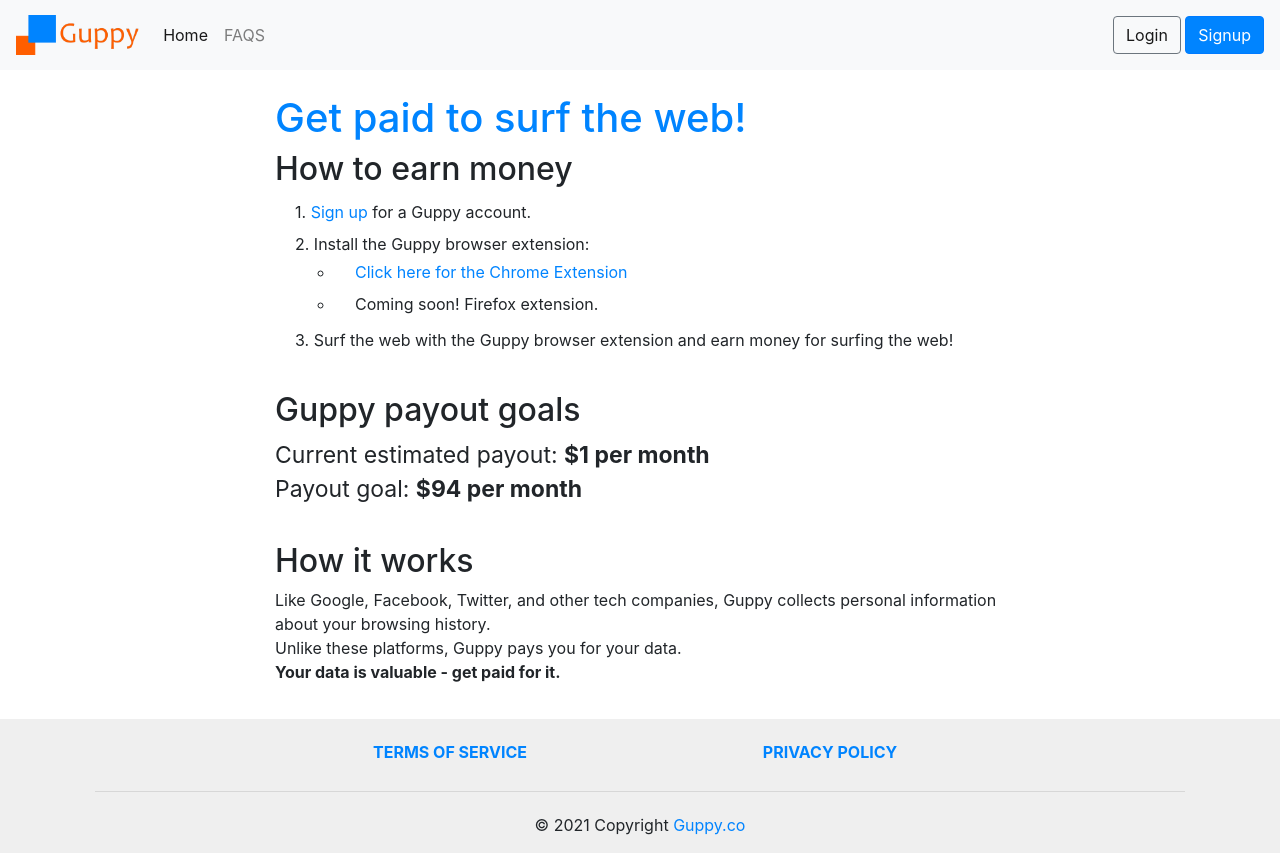
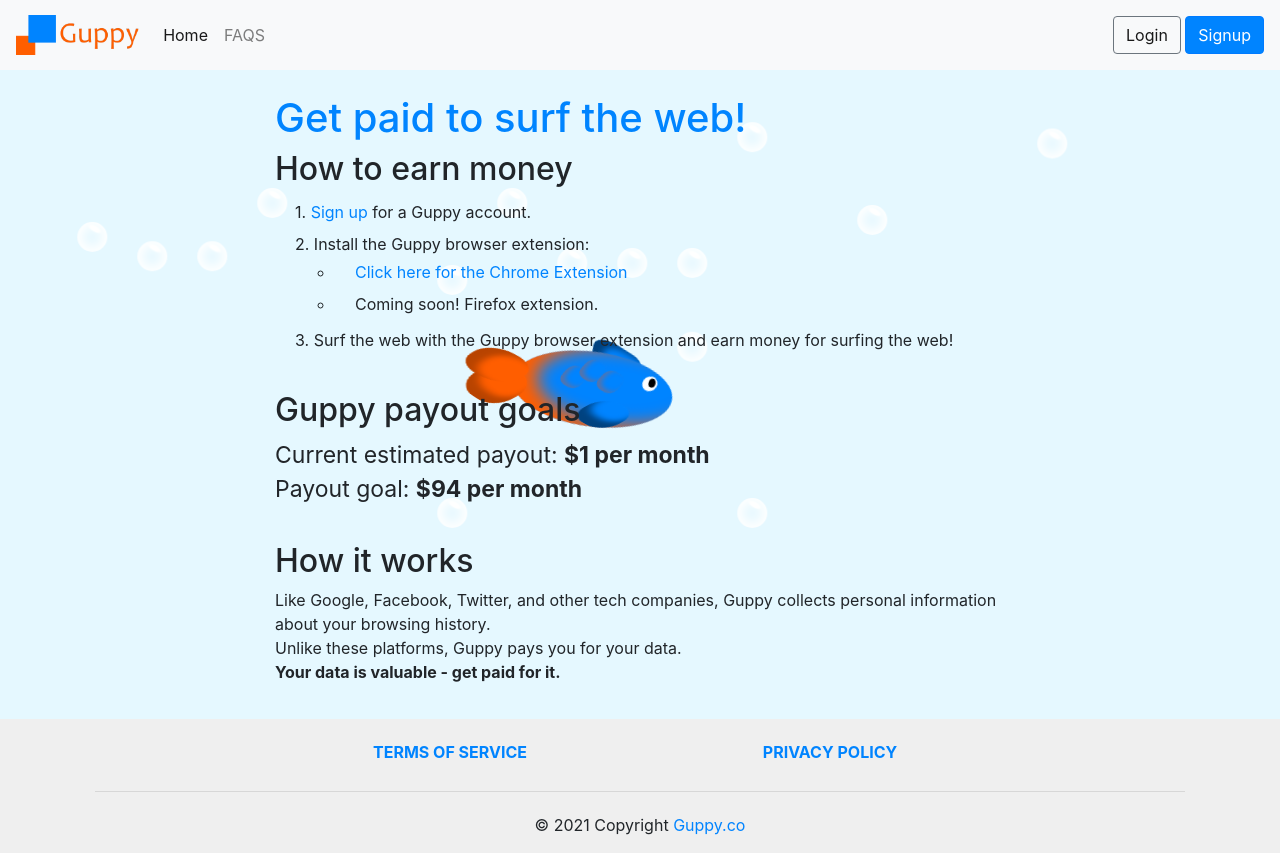
Before and after one commit to guppyco/fishbowl, a Django app: page / in a window 1280 px wide. Run offline with Django 3.2, Linux system fonts and the light colour scheme; parts of the project's set-up code (start-up, migrations or seed data) failed here and were passed over; some libraries are stand-ins or nearby versions.

Commit message:
Put a swimming fish on the homepage

```diff
--- a/frontend/css/style.css
+++ b/frontend/css/style.css
@@ -82,6 +82,7 @@
   margin-bottom: 35px;
 }
 .home-page .instructions ul li {
+  background: none;
   border: none;
   padding: 0.25rem 1.25rem;
 }
--- /dev/null
+++ b/frontend/css/swimming-fish.css
@@ -0,0 +1,420 @@
+.fish-block {
+  width: 100%;
+  height: 100%;
+  background-color: #e5f8ff;
+  position: absolute;
+  top: 0;
+  left: 0;
+  z-index: -99;
+  overflow: hidden;
+}
+
+#fish-tank {
+  width: 100%;
+  height: 100%;
+  position: relative;
+  overflow: hidden;
+  top: 70px;
+}
+
+#bubble-field {
+  width: 100%;
+  height: 100%;
+  text-align: center;
+  position: relative;
+  overflow: hidden;
+}
+
+@keyframes bubble {
+  0% {
+    transform: translateX(10px);
+    -webkit-transform: translateX(10px);
+    -moz-transform: translateX(10px);
+    -ms-transform: translateX(10px);
+    -o-transform: translateX(10px);
+  }
+  50% {
+    transform: translateX(-10px);
+    -webkit-transform: translateX(-10px);
+    -moz-transform: translateX(-10px);
+    -ms-transform: translateX(-10px);
+    -o-transform: translateX(-10px);
+  }
+  100% {
+    transform: translateX(10px);
+    -webkit-transform: translateX(10px);
+    -moz-transform: translateX(10px);
+    -ms-transform: translateX(10px);
+    -o-transform: translateX(10px);
+  }
+}
+
+.bubble {
+  position: relative;
+  box-shadow: 0px 0px 12px 5px inset #fff;
+  -webkit-box-shadow: 0px 0px 12px 5px inset #fff;
+  -moz-box-shadow: 0px 0px 12px 5px inset #fff;
+  -o-box-shadow: 0px 0px 12px 5px inset #fff;
+  -ms-box-shadow: 0px 0px 12px 5px inset #fff;
+  border-radius: 50%;
+  display: inline-block;
+  width: 30px;
+  height: 30px;
+  text-align: center;
+  vertical-align: middle;
+  line-height: 50px;
+  font-size: 25px;
+  animation: bubble 2s ease 0s infinite normal;
+}
+
+.bubble:after {
+  content: '';
+  position: absolute;
+  background-color: white;
+  width: 13px;
+  height: 8px;
+  top: 10%;
+  right: 21%;
+  border-radius: 50%;
+  transform: rotateZ(30deg) scaleY(0.7);
+  -webkit-transform: rotateZ(30deg) scaleY(0.7);
+  -moz-transform: rotateZ(30deg) scaleY(0.7);
+  -ms-transform: rotateZ(30deg) scaleY(0.7);
+  -o-transform: rotateZ(30deg) scaleY(0.7);
+  filter: blur(1px);
+  -webkit-filter: blur(1px);
+}
+
+@keyframes bubble-rise {
+  0% {
+    transform: translateY(0px);
+    -webkit-transform: translateY(0px);
+    -moz-transform: translateY(0px);
+    -ms-transform: translateY(0px);
+    -o-transform: translateY(0px);
+  }
+  100% {
+    transform: translateY(-1200px);
+    -webkit-transform: translateY(-1200px);
+    -moz-transform: translateY(-1200px);
+    -ms-transform: translateY(-1200px);
+    -o-transform: translateY(-1200px);
+  }
+}
+
+.bubble-rise {
+  position: relative;
+  display: inline-block;
+  margin: 15px;
+  top: 100%;
+  animation: bubble-rise 2s cubic-bezier(0.4, 0, 0.8, 0.9) 0s infinite normal;
+}
+
+@keyframes fish {
+  0% {
+    transform: translate(0vw);
+    -webkit-transform: translate(0vw);
+    -moz-transform: translate(0vw);
+    -ms-transform: translate(0vw);
+    -o-transform: translate(0vw);
+  }
+  10% {
+    transform: translate(50vw, -175px);
+    -webkit-transform: translate(50vw, -175px);
+    -moz-transform: translate(50vw, -175px);
+    -ms-transform: translate(50vw, -175px);
+    -o-transform: translate(50vw, -175px);
+  }
+  20% {
+    transform: translate(40vw, -45px) rotateZ(22deg);
+    -webkit-transform: translate(40vw, -45px) rotateZ(22deg);
+    -moz-transform: translate(40vw, -45px) rotateZ(22deg);
+    -ms-transform: translate(40vw, -45px) rotateZ(22deg);
+    -o-transform: translate(40vw, -45px) rotateZ(22deg);
+  }
+  30% {
+    transform: translate(60vw, -350px);
+    -webkit-transform: translate(60vw, -350px);
+    -moz-transform: translate(60vw, -350px);
+    -ms-transform: translate(60vw, -350px);
+    -o-transform: translate(60vw, -350px);
+  }
+  40% {
+    transform: translate(80vw, -80px) rotateZ(22deg);
+    -webkit-transform: translate(80vw, -80px) rotateZ(22deg);
+    -moz-transform: translate(80vw, -80px) rotateZ(22deg);
+    -ms-transform: translate(80vw, -80px) rotateZ(22deg);
+    -o-transform: translate(80vw, -80px) rotateZ(22deg);
+  }
+  50% {
+    transform: translate(100vw, -145px);
+    -webkit-transform: translate(100vw, -145px);
+    -moz-transform: translate(100vw, -145px);
+    -ms-transform: translate(100vw, -145px);
+    -o-transform: translate(100vw, -145px);
+  }
+  51% {
+    transform: translate(100vw, -145px) rotateY(180deg);
+    -webkit-transform: translate(100vw, -145px) rotateY(180deg);
+    -moz-transform: translate(100vw, -145px) rotateY(180deg);
+    -ms-transform: translate(100vw, -145px) rotateY(180deg);
+    -o-transform: translate(100vw, -145px) rotateY(180deg);
+  }
+  60% {
+    transform: translate(80vw, -80px) rotateY(180deg) rotateZ(22deg);
+    -webkit-transform: translate(80vw, -80px) rotateY(180deg) rotateZ(22deg);
+    -moz-transform: translate(80vw, -80px) rotateY(180deg) rotateZ(22deg);
+    -ms-transform: translate(80vw, -80px) rotateY(180deg) rotateZ(22deg);
+    -o-transform: translate(80vw, -80px) rotateY(180deg) rotateZ(22deg);
+  }
+  70% {
+    transform: translate(60vw, -350px) rotateY(180deg);
+    -webkit-transform: translate(60vw, -350px) rotateY(180deg);
+    -moz-transform: translate(60vw, -350px) rotateY(180deg);
+    -ms-transform: translate(60vw, -350px) rotateY(180deg);
+    -o-transform: translate(60vw, -350px) rotateY(180deg);
+  }
+  80% {
+    transform: translate(40vw, -45px) rotateY(180deg) rotateZ(22deg);
+    -webkit-transform: translate(40vw, -45px) rotateY(180deg) rotateZ(22deg);
+    -moz-transform: translate(40vw, -45px) rotateY(180deg) rotateZ(22deg);
+    -ms-transform: translate(40vw, -45px) rotateY(180deg) rotateZ(22deg);
+    -o-transform: translate(40vw, -45px) rotateY(180deg) rotateZ(22deg);
+  }
+  90% {
+    transform: translate(20vw, -125px) rotateY(180deg);
+    -webkit-transform: translate(20vw, -125px) rotateY(180deg);
+    -moz-transform: translate(20vw, -125px) rotateY(180deg);
+    -ms-transform: translate(20vw, -125px) rotateY(180deg);
+    -o-transform: translate(20vw, -125px) rotateY(180deg);
+  }
+  99% {
+    transform: translate(0vw) rotateY(180deg) rotateZ(22deg);
+    -webkit-transform: translate(0vw) rotateY(180deg) rotateZ(22deg);
+    -moz-transform: translate(0vw) rotateY(180deg) rotateZ(22deg);
+    -ms-transform: translate(0vw) rotateY(180deg) rotateZ(22deg);
+    -o-transform: translate(0vw) rotateY(180deg) rotateZ(22deg);
+  }
+  100% {
+    transform: translate(0vw);
+    -webkit-transform: translate(0vw);
+    -moz-transform: translate(0vw);
+    -ms-transform: translate(0vw);
+    -o-transform: translate(0vw);
+  }
+}
+
+.fish {
+  position: absolute;
+  left: 0px;
+  top: 40%;
+  animation: fish 40s cubic-bezier(0.9, 1, 0.3, 0.75) 0s infinite normal;
+}
+
+.fish-body {
+  position: absolute;
+  width: 160px;
+  height: 75px;
+  border-radius: 50%;
+  background-color: #0084FF;
+  box-shadow: 23px -6px 17px inset #ff5e00;
+  -webkit-box-shadow: 23px -6px 17px inset #ff5e00;
+  -moz-box-shadow: 23px -6px 17px inset #ff5e00;
+  -o-box-shadow: 23px -6px 17px inset #ff5e00;
+  -ms-box-shadow: 23px -6px 17px inset #ff5e00;
+  transform: skewX(5deg) skewY(-10deg);
+  -webkit-transform: skewX(5deg) skewY(-10deg);
+  -moz-transform: skewX(5deg) skewY(-10deg);
+  -ms-transform: skewX(5deg) skewY(-10deg);
+  -o-transform: skewX(5deg) skewY(-10deg);
+}
+
+.fish-body:before {
+  content: "";
+  width: 15px;
+  height: 15px;
+  background-color: #ffffff;
+  position: absolute;
+  border-radius: 50%;
+  right: 18px;
+  top: 16px;
+}
+
+.fish-body:after {
+  content: "";
+  width: 7px;
+  height: 9px;
+  background-color: #000000;
+  position: absolute;
+  border-radius: 50%;
+  right: 20px;
+  top: 18px;
+}
+
+.top-fin {
+  position: absolute;
+  left: 79px;
+  top: -23px;
+  width: 28px;
+  height: 50px;
+  border-radius: 20% 50%;
+  background-color: #0084FF;
+  box-shadow: 2px -11px 7px inset #00000080;
+  -webkit-box-shadow: 2px -11px 7px inset #00000080;
+  -moz-box-shadow: 2px -11px 7px inset #00000080;
+  -o-box-shadow: 2px -11px 7px inset #00000080;
+  -ms-box-shadow: 2px -11px 7px inset #00000080;
+  transform: rotate(80deg) skewX(-23deg);
+  -webkit-transform: rotate(80deg) skewX(-23deg);
+  -moz-transform: rotate(80deg) skewX(-23deg);
+  -ms-transform: rotate(80deg) skewX(-23deg);
+  -o-transform: rotate(80deg) skewX(-23deg);
+}
+
+@keyframes tail-fin {
+  0% {
+    transform: rotate(25deg) skewX(-18deg) skewY(-5deg);
+    -webkit-transform: rotate(25deg) skewX(-18deg) skewY(-5deg);
+    -moz-transform: rotate(25deg) skewX(-18deg) skewY(-5deg);
+    -ms-transform: rotate(25deg) skewX(-18deg) skewY(-5deg);
+    -o-transform: rotate(25deg) skewX(-18deg) skewY(-5deg);
+    left: -35px;
+  }
+  50% {
+    transform: rotate(25deg) skewX(-18deg) skewY(-15deg);
+    -webkit-transform: rotate(25deg) skewX(-18deg) skewY(-15deg);
+    -moz-transform: rotate(25deg) skewX(-18deg) skewY(-15deg);
+    -ms-transform: rotate(25deg) skewX(-18deg) skewY(-15deg);
+    -o-transform: rotate(25deg) skewX(-18deg) skewY(-15deg);
+    left: -33px;
+  }
+  100% {
+    transform: rotate(25deg) skewX(-18deg) skewY(-5deg);
+    -webkit-transform: rotate(25deg) skewX(-18deg) skewY(-5deg);
+    -moz-transform: rotate(25deg) skewX(-18deg) skewY(-5deg);
+    -ms-transform: rotate(25deg) skewX(-18deg) skewY(-5deg);
+    -o-transform: rotate(25deg) skewX(-18deg) skewY(-5deg);
+    left: -35px;
+  }
+}
+
+.tail-fin {
+  position: absolute;
+  left: -35px;
+  bottom: -89px;
+  width: 43px;
+  height: 50px;
+  border-radius: 40% 50%;
+  background-color: #FF5E00;
+  box-shadow: 1px -13px 7px inset #00000047;
+  -webkit-box-shadow: 1px -13px 7px inset #00000047;
+  -moz-box-shadow: 1px -13px 7px inset #00000047;
+  -o-box-shadow: 1px -13px 7px inset #00000047;
+  -ms-box-shadow: 1px -13px 7px inset #00000047;
+  transform: rotate(25deg) skewX(-18deg) skewY(-15deg);
+  -webkit-transform: rotate(25deg) skewX(-18deg) skewY(-15deg);
+  -moz-transform: rotate(25deg) skewX(-18deg) skewY(-15deg);
+  -ms-transform: rotate(25deg) skewX(-18deg) skewY(-15deg);
+  -o-transform: rotate(25deg) skewX(-18deg) skewY(-15deg);
+  animation: tail-fin 1s ease 0s infinite normal;
+}
+
+.tail-fin:before {
+  content: "";
+  z-index: -1;
+  position: absolute;
+  left: -16px;
+  bottom: 19px;
+  width: 40px;
+  height: 48px;
+  border-radius: 40% 50%;
+  background-color: #FF5E00;
+  box-shadow: 1px -13px 7px inset #00000047;
+  -webkit-box-shadow: 1px -13px 7px inset #00000047;
+  -moz-box-shadow: 1px -13px 7px inset #00000047;
+  -o-box-shadow: 1px -13px 7px inset #00000047;
+  -ms-box-shadow: 1px -13px 7px inset #00000047;
+  transform: rotate(85deg);
+  -webkit-transform: rotate(85deg);
+  -moz-transform: rotate(85deg);
+  -ms-transform: rotate(85deg);
+  -o-transform: rotate(85deg);
+}
+
+@keyframes side-fin {
+  0% {
+  transform: rotate(15deg) skewX(-18deg) skewY(-15deg);
+  -webkit-transform: rotate(15deg) skewX(-18deg) skewY(-15deg);
+  -moz-transform: rotate(15deg) skewX(-18deg) skewY(-15deg);
+  -ms-transform: rotate(15deg) skewX(-18deg) skewY(-15deg);
+  -o-transform: rotate(15deg) skewX(-18deg) skewY(-15deg);
+  }
+  50% {
+  transform: rotate(25deg) skewX(-18deg) skewY(-15deg);
+  -webkit-transform: rotate(25deg) skewX(-18deg) skewY(-15deg);
+  -moz-transform: rotate(25deg) skewX(-18deg) skewY(-15deg);
+  -ms-transform: rotate(25deg) skewX(-18deg) skewY(-15deg);
+  -o-transform: rotate(25deg) skewX(-18deg) skewY(-15deg);
+  }
+  100% {
+  transform: rotate(15deg) skewX(-18deg) skewY(-15deg);
+  -webkit-transform: rotate(15deg) skewX(-18deg) skewY(-15deg);
+  -moz-transform: rotate(15deg) skewX(-18deg) skewY(-15deg);
+  -ms-transform: rotate(15deg) skewX(-18deg) skewY(-15deg);
+  -o-transform: rotate(15deg) skewX(-18deg) skewY(-15deg);
+  }
+}
+
+.side-fin {
+  position: absolute;
+  left: 82px;
+  bottom: -77px;
+  width: 33px;
+  height: 38px;
+  border-radius: 50% 40%;
+  background-color: #0084FF;
+  box-shadow: 1px -13px 7px inset #00000080;
+  -webkit-box-shadow: 1px -13px 7px inset #00000080;
+  -moz-box-shadow: 1px -13px 7px inset #00000080;
+  -o-box-shadow: 1px -13px 7px inset #00000080;
+  -ms-box-shadow: 1px -13px 7px inset #00000080;
+  transform: rotate(25deg) skewX(-18deg) skewY(-15deg);
+  -webkit-transform: rotate(25deg) skewX(-18deg) skewY(-15deg);
+  -moz-transform: rotate(25deg) skewX(-18deg) skewY(-15deg);
+  -ms-transform: rotate(25deg) skewX(-18deg) skewY(-15deg);
+  -o-transform: rotate(25deg) skewX(-18deg) skewY(-15deg);
+  animation: side-fin 2s ease 0s infinite normal;
+}
+
+.scale {
+  position: absolute;
+  width: 21px;
+  height: 24px;
+  border-radius: 39%;
+  background-color: #0084FF;
+  box-shadow: 3px -3px 5px inset #ff530059;
+  -webkit-box-shadow: 3px -3px 5px inset #ff530059;
+  -moz-box-shadow: 3px -3px 5px inset #ff530059;
+  -o-box-shadow: 3px -3px 5px inset #ff530059;
+  -ms-box-shadow: 3px -3px 5px inset #ff530059;
+  transform: rotate(22deg) skewX(-3deg) skewY(-10deg);
+  -webkit-transform: rotate(22deg) skewX(-3deg) skewY(-10deg);
+  -moz-transform: rotate(22deg) skewX(-3deg) skewY(-10deg);
+  -ms-transform: rotate(22deg) skewX(-3deg) skewY(-10deg);
+  -o-transform: rotate(22deg) skewX(-3deg) skewY(-10deg);
+}
+
+.scale-1 {
+  left: 48px;
+  bottom: -44px;
+}
+
+.scale-2 {
+  left: 64px;
+  bottom: -32px;
+}
+
+.scale-3 {
+  left: 84px;
+  bottom: -37px;
+}
--- a/search/templates/search/home.html
+++ b/search/templates/search/home.html
@@ -1,4 +1,9 @@
 {% extends "index.html" %}
+{% load static %}
+
+{% block header_tags %}
+<link rel="stylesheet" href="{% static 'css/swimming-fish.css' %}">
+{% endblock %}
 
 {% block content %}
 <div class="row home-page">
@@ -51,3 +56,27 @@
   </div>
 </div>
 {% endblock %}
+
+{% block swimming_fish %}
+<div class="fish-block">
+  <div id="fish-tank">
+    <div id="bubble-field"></div>
+    <div class="plant">
+      <div class="leaf-1"></div>
+    </div>
+    <div class="fish">
+      <div class="top-fin"></div>
+      <div class="fish-body"></div>
+      <div class="tail-fin"></div>
+      <div class="side-fin"></div>
+      <div class="scale scale-1"></div>
+      <div class="scale scale-2"></div>
+      <div class="scale scale-3"></div>
+    </div>
+  </div>
+</div>
+{% endblock %}
+
+{% block extra_js %}
+<script type="text/javascript" src="{% static 'js/swimming-fish.js' %}"></script>
+{% endblock %}
--- a/settings/base.py
+++ b/settings/base.py
@@ -237,6 +237,7 @@
         os.path.join(BASE_DIR, "frontend", "node_modules", "@sentry"),
     ),
     ("css", BASE_DIR + "/frontend/css/"),
+    ("js", BASE_DIR + "/frontend/js/"),
     ("assets/images", BASE_DIR + "/frontend/assets/images/"),
 ]
 
--- a/templates/index.html
+++ b/templates/index.html
@@ -55,6 +55,7 @@
       {% block login %}{% endblock %}
       {% block user_profile %}{% endblock %}
       {% block index %}{% endblock %}
+      {% block swimming_fish %}{% endblock %}
     </div>
     {% block extra_js %}{% endblock %}
   </body>
```
Also changed, not shown: frontend/js/swimming-fish.js (added, +19 -0 lines).
